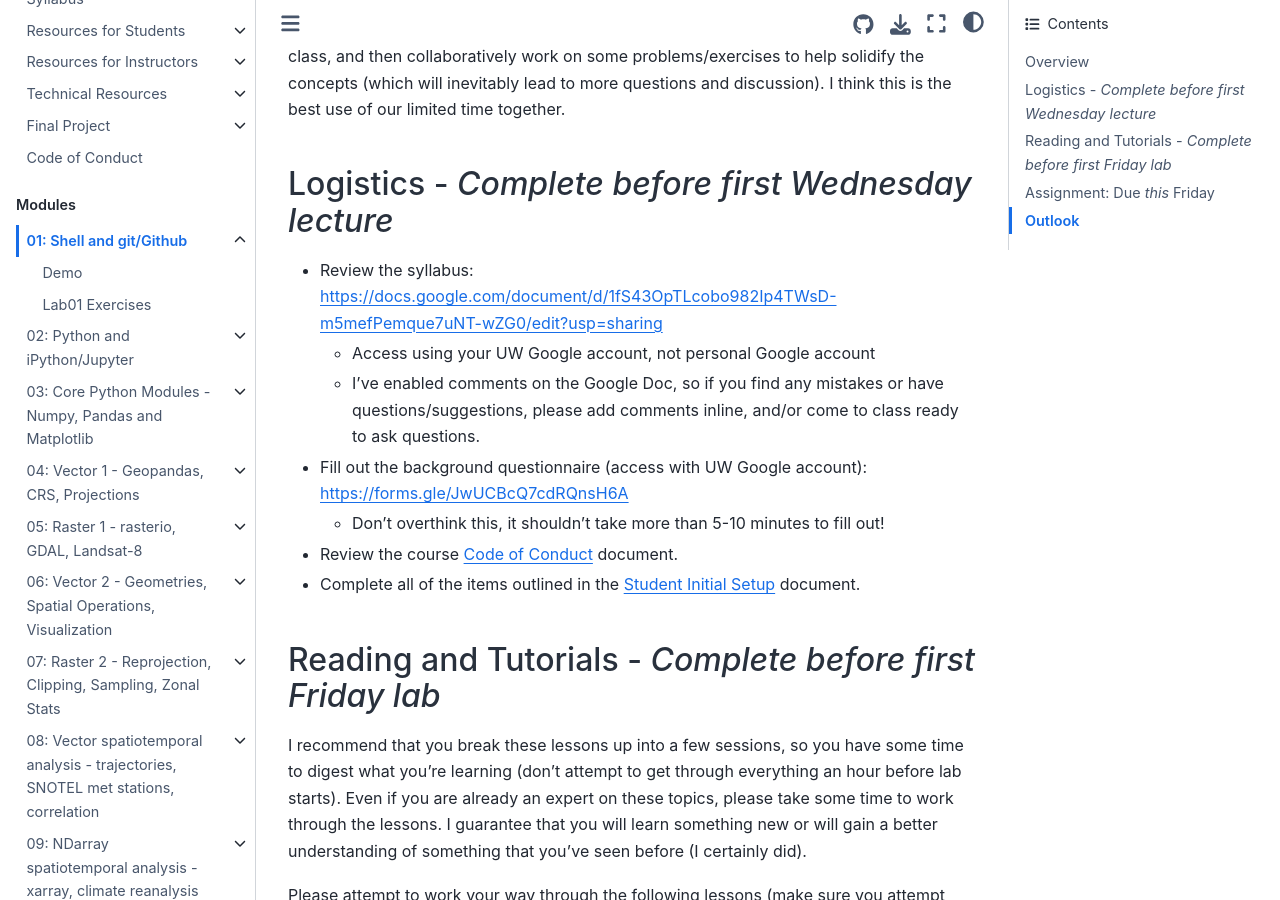
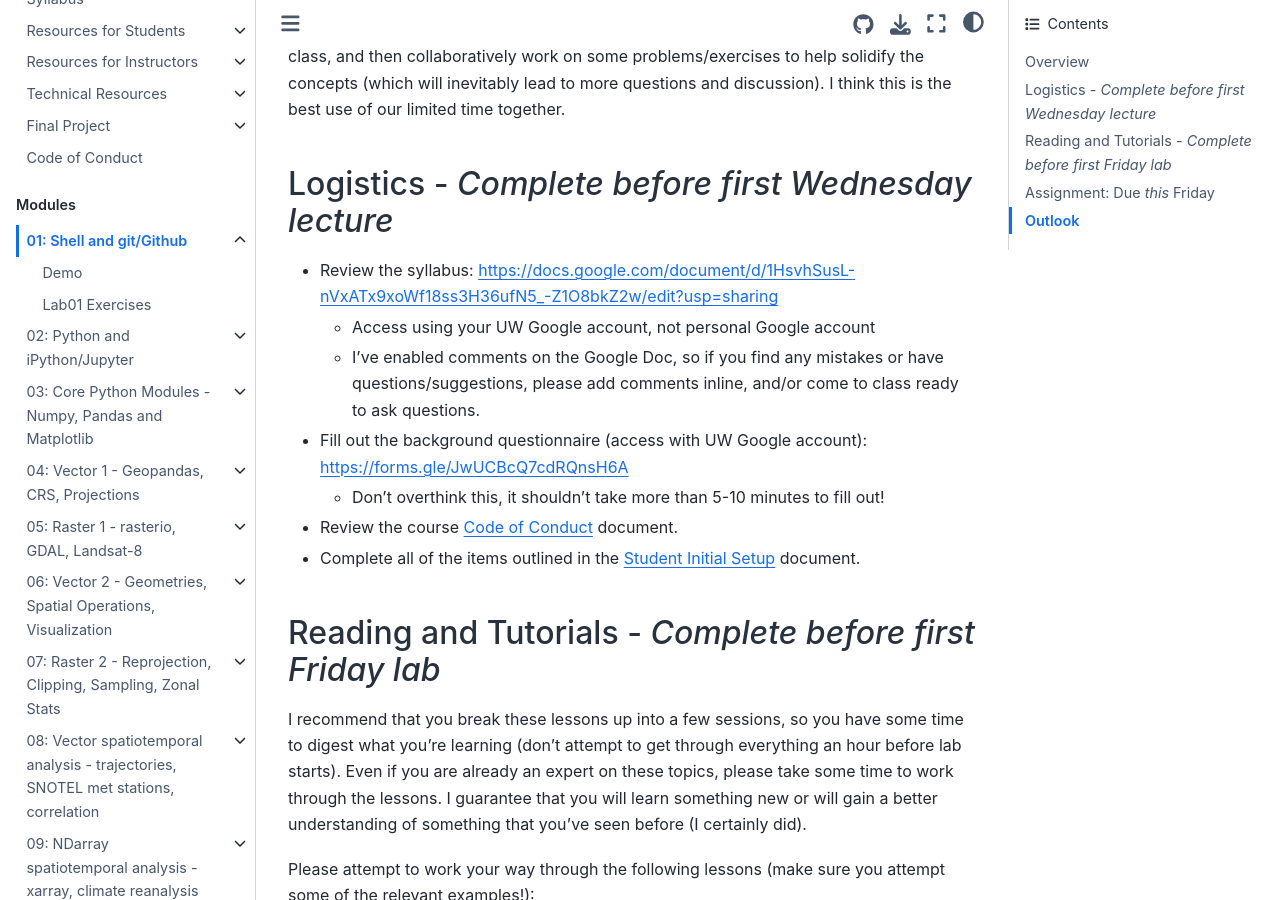
Before and after one commit to UW-GDA/jupyterbook, a Jupyter Book: the page built from book/modules/01_Shell_Github/01_Shell_Github_prep.md, in a window 1280 px wide and 900 px high, scrolled down 445 px. Built offline with Jupyter Book 1.0.4 settings and Sphinx 7.4.7 and the Sphinx Book theme 1.1.4, drawn with Linux system fonts in a browser that asks for light colours; pages that are not in the unit, such as notebooks, are missing from menus; part of the change alters nothing that is shown.

```diff
--- a/book/modules/01_Shell_Github/01_Shell_Github_prep.md
+++ b/book/modules/01_Shell_Github/01_Shell_Github_prep.md
@@ -10,10 +10,10 @@ Please quickly read through this entire document once, then go back and start ta
 We are going to “flip the classroom” for the first two weeks. Before class, you will be responsible for reviewing material from external resources. Consider this your week 1 homework. During our Wednesday and Friday meetings, I will briefly review some of this material and do an interactive demo, we will discuss questions and clarify concepts as a class, and then collaboratively work on some problems/exercises to help solidify the concepts (which will inevitably lead to more questions and discussion). I think this is the best use of our limited time together.
 
 ## Logistics - *Complete before first Wednesday lecture*
-* Review the syllabus: https://docs.google.com/document/d/1fS43OpTLcobo982Ip4TWsD-m5mefPemque7uNT-wZG0/edit?usp=sharing
+* Review the syllabus: https://docs.google.com/document/d/1HsvhSusL-nVxATx9xoWf18ss3H36ufN5_-Z1O8bkZ2w/edit?usp=sharing
     * Access using your UW Google account, not personal Google account
     * I’ve enabled comments on the Google Doc, so if you find any mistakes or have questions/suggestions, please add comments inline, and/or come to class ready to ask questions.
-* Fill out the background questionnaire (access with UW Google account): https://forms.gle/JwUCBcQ7cdRQnsH6A
+* Fill out the background questionnaire (access with UW Google account): [https://forms.gle/JwUCBcQ7cdRQnsH6A](https://docs.google.com/forms/d/e/1FAIpQLScyLTXfw2aGlq421uHTV9CDSyMXl0s6hWfDrv_LxPn61j_obQ/viewform?usp=sf_link)
     * Don't overthink this, it shouldn't take more than 5-10 minutes to fill out!
 * Review the course [Code of Conduct](../../resources/code_of_conduct.md) document.
 * Complete all of the items outlined in the [Student Initial Setup](../../resources/students/student_initial_setup.md) document.
@@ -49,6 +49,6 @@ If you’re stuck or confused, please send a message to the #01_shell_git Slack
 
 ## Assignment: Due *this* Friday
 * Complete the above reading assignments
-* Fill out this form about the reading assignment: https://forms.gle/mgYEFmi7UYs5jhPz6
+* Fill out this form about the reading assignment: [https://forms.gle/mgYEFmi7UYs5jhPz6](https://forms.gle/NN6zHdAvpDd5B27y8)
 ## Outlook
 During week 2, we will review Python, iPython/Juptyer, and continue exploring the shell and git/github. There will be opportunities to continue learning all of this material throughout the course, but I want to reiterate that this is not an intro Python or intro programming class. By week 3, I’m hoping that everyone will be comfortable with the basics, and we can jump into some actual geospatial applications. With that said, I’ve intentionally kept the schedule flexible, so we can adjust as we go along - I need to calibrate after I get a better sense of everyone’s experience level.
```
